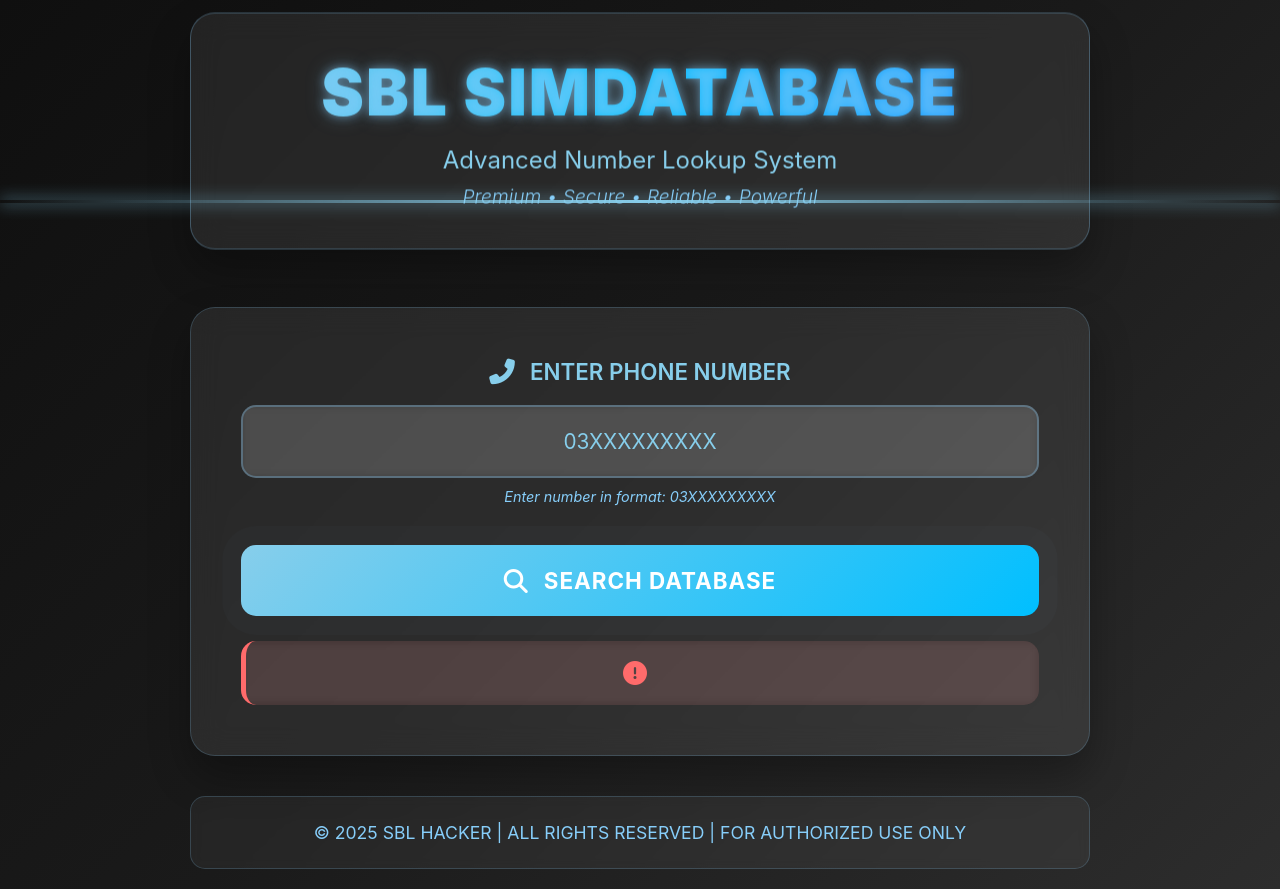
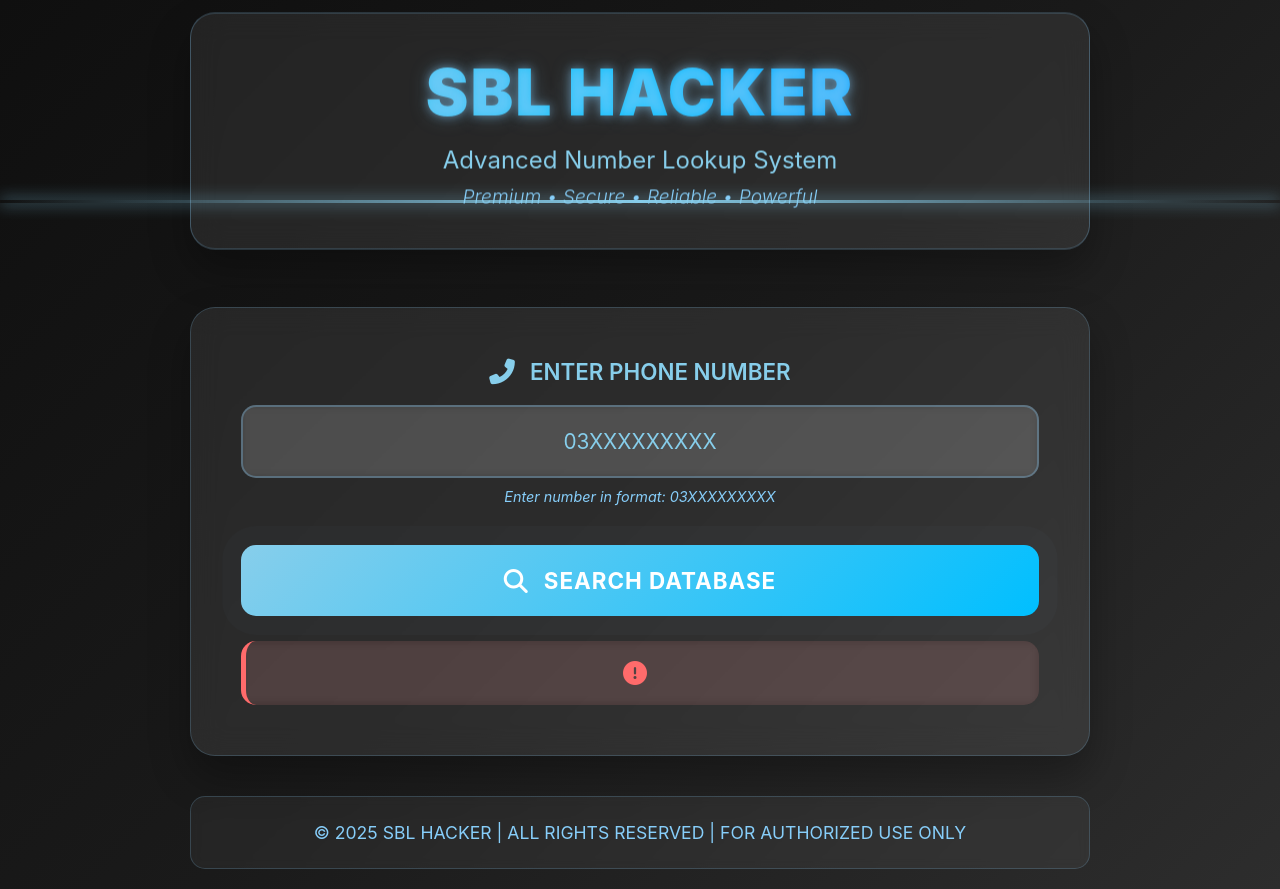
Before and after one commit to sloveb/SimDatabase, a plain HTML site: page index.html in a window 1280 px wide. Drawn offline with Linux system fonts and the light colour scheme.

Commit message:
Update index.html

```diff
--- a/index.html
+++ b/index.html
@@ -3,7 +3,7 @@
 <head>
     <meta charset="UTF-8">
     <meta name="viewport" content="width=device-width, initial-scale=1.0">
-    <title>SBL SIMDATABASE- Premium Lookup</title>
+    <title>SBL HACKER - Premium Lookup</title>
     <link rel="stylesheet" href="https://cdnjs.cloudflare.com/ajax/libs/font-awesome/6.4.0/css/all.min.css">
     <style>
         * {
@@ -405,7 +405,7 @@
 
     <div class="container">
         <header class="floating">
-            <h1 class="glow">SBL SIMDATABASE</h1>
+            <h1 class="glow">SBL HACKER</h1>
             <p class="subtitle">Advanced Number Lookup System</p>
             <p class="tagline">Premium • Secure • Reliable • Powerful</p>
         </header>
@@ -491,7 +491,7 @@
                 // Show loading indicator
                 loading.style.display = 'block';
 
-                // Make API request to our backend - FIXED ENDPOINT
+                // Make API request to our backend
                 fetch('/api/search', {
                     method: 'POST',
                     headers: {
```
